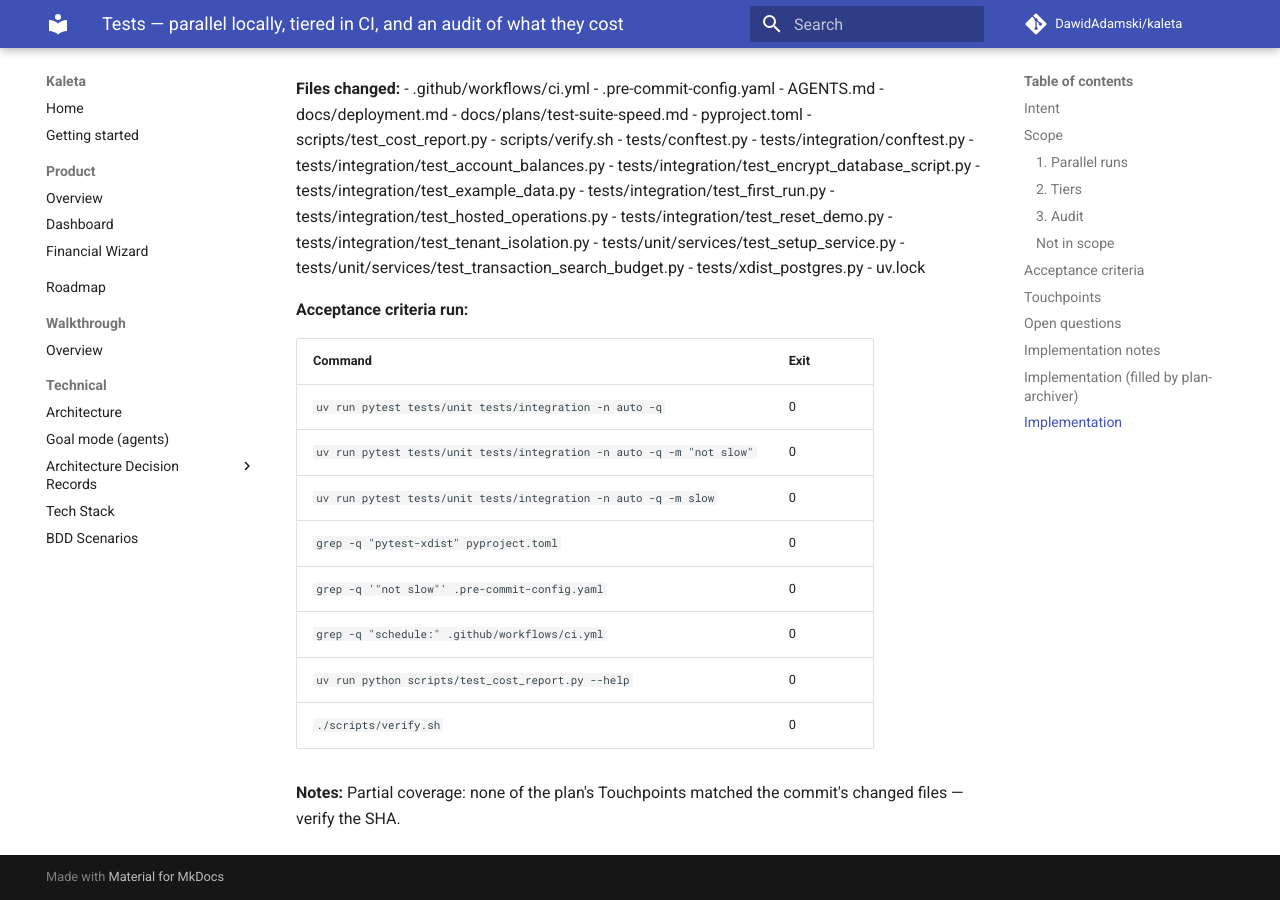
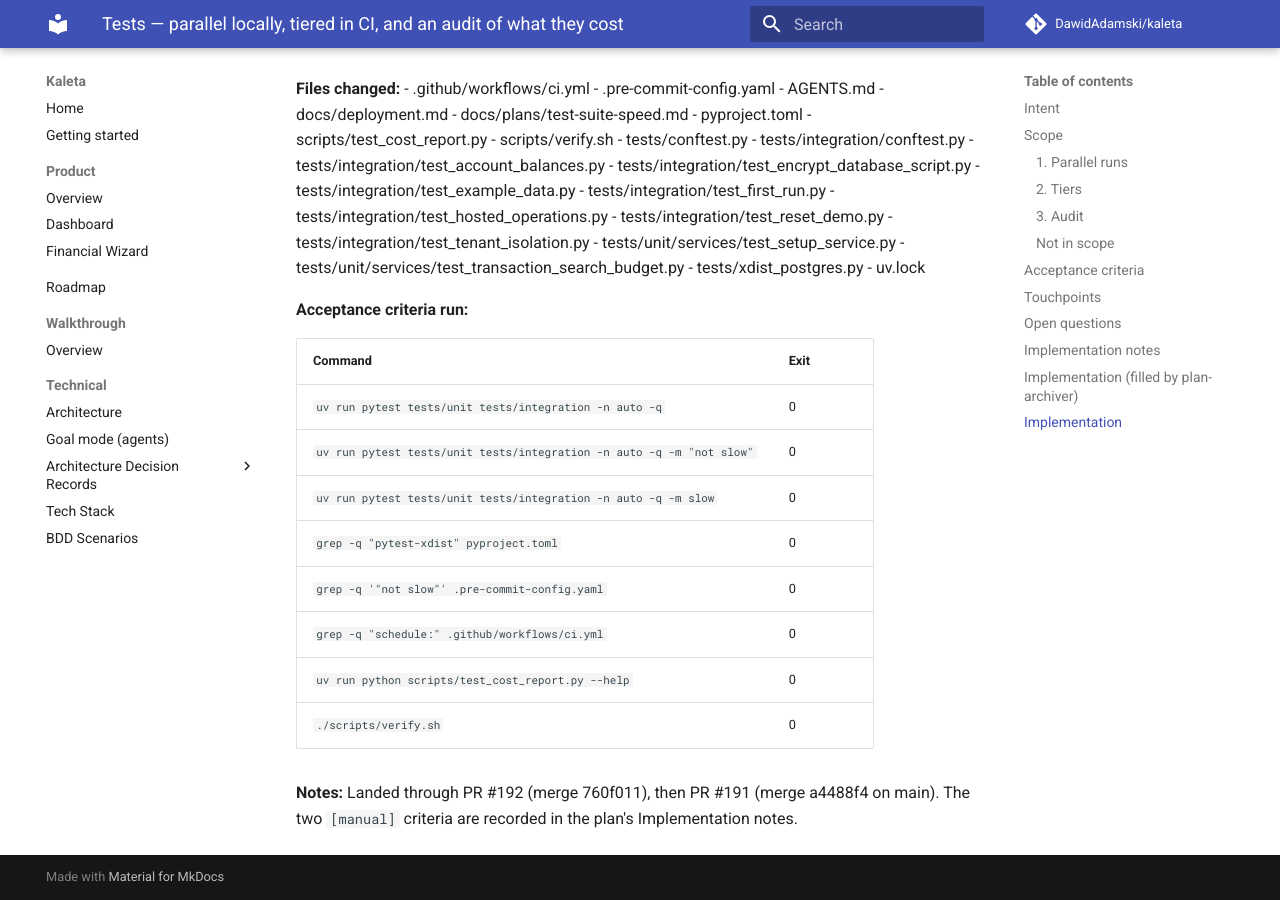
Before and after one commit to DawidAdamski/kaleta, an MkDocs documentation site: the page built from docs/plans/archive/test-suite-speed.md, in a window 1280 px wide and 900 px high, scrolled down 6059 px. Built offline with MkDocs 1.6.1 and Material for MkDocs 9.7.7, drawn with Linux system fonts in a browser that asks for light colours; comment, search, counter and statistics services are not loaded.

Commit message:
docs(plans): fix test-suite-speed index row and note
Co-Authored-By: Claude Opus 5.5 <noreply@anthropic.com>

```diff
--- a/docs/plans/archive/test-suite-speed.md
+++ b/docs/plans/archive/test-suite-speed.md
@@ -275,4 +275,4 @@ Landed on 2026-10-10.
 | `uv run python scripts/test_cost_report.py --help` | 0 |
 | `./scripts/verify.sh` | 0 |
 
-**Notes:** Partial coverage: none of the plan's Touchpoints matched the commit's changed files — verify the SHA.
+**Notes:** Landed through PR #192 (merge 760f011), then PR #191 (merge a4488f4 on main). The two `[manual]` criteria are recorded in the plan's Implementation notes.
```
Also changed, not shown: docs/plans/README.md (+1 -1 lines).
